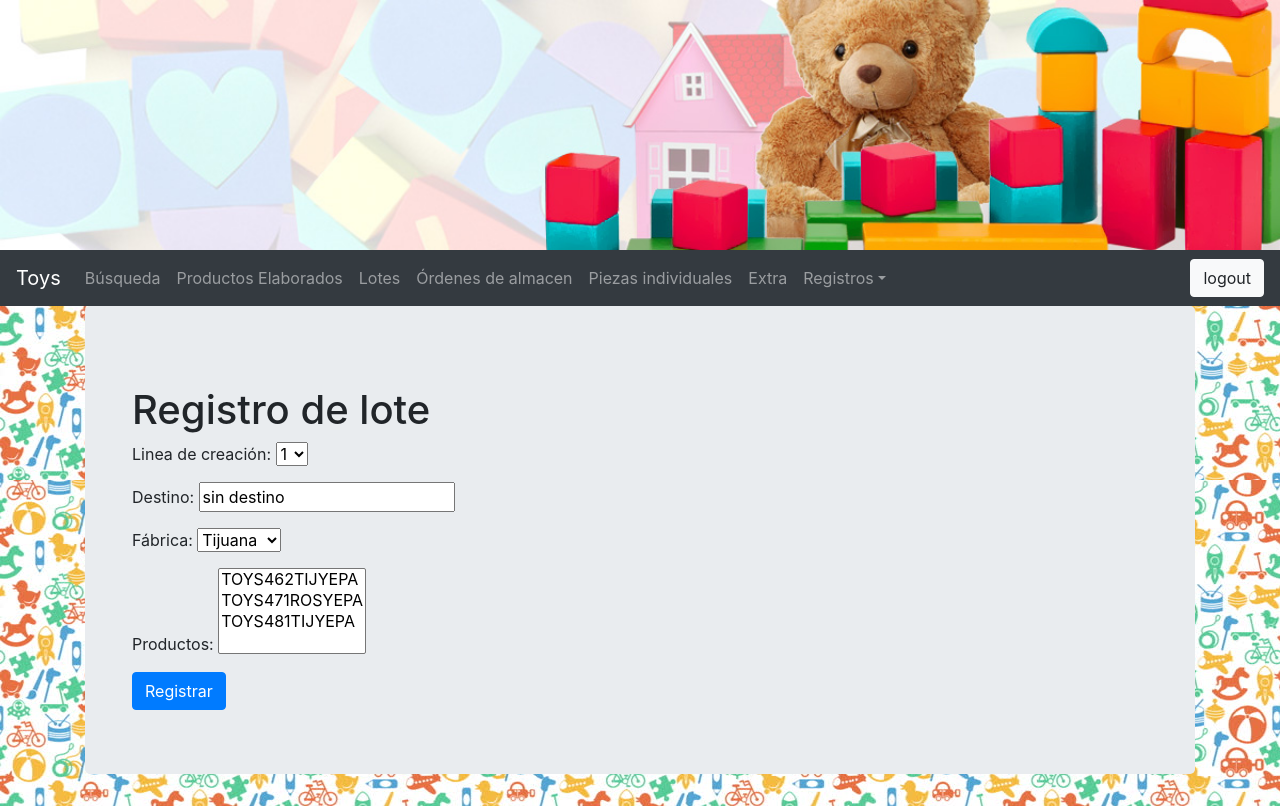
After one commit to Angel-Cardoso/toys, a Django app: page /registrar_lote/ in a window 1280 px wide. The commit adds this page. Run offline with Django 3.2, Linux system fonts and the light colour scheme; a user stored in the database is signed in; data comes from the database, SQL or seed files in the repository; both versions use the stored data as it was after the commit; some libraries are stand-ins or nearby versions.

Commit message:
login arreglado y buscador de etiquetas

```diff
--- a/reportes/forms.py
+++ b/reportes/forms.py
@@ -1,5 +1,5 @@
 from django import forms
-from .models import Productos_indiv, Productos_gral, Areas, Lineas
+from .models import Productos_indiv, Productos_gral, Areas, Lineas, Lotes
 from .models import Piezas_gral, Piezas_indiv, Jefe_area, Jefe_linea, Orden_almacen
 
 
@@ -48,3 +48,8 @@ class FormRegOrden_almacen(forms.ModelForm):
 	class Meta:
 		model = Orden_almacen
 		fields = ["user", "jefe_linea", "estado", "piezas"]
+
+class FormRegLote(forms.ModelForm):
+	class Meta:
+		model = Lotes
+		fields = ["linea", "destino", "fabrica", "productos"]
--- a/reportes/models.py
+++ b/reportes/models.py
@@ -1,6 +1,5 @@
 from django.db import models
 from django.conf import settings
-
 
 
 
@@ -93,7 +92,6 @@ class Productos_indiv(models.Model):
 		return etiqueta
 	# YEP para productos aprobados, NOPE para no aprobados
 	etiqueta = property(_get_etiqueta)
-	prueba = str(property(_get_etiqueta))
 	piezas = models.ManyToManyField(Piezas_indiv, blank = True)
 	def _get_estado(self):
 		if self.calificacion <= 20:
@@ -102,6 +100,8 @@ class Productos_indiv(models.Model):
 			estado = True
 		return estado
 	estado = property(_get_estado)
+	prueba_estado = models.CharField(max_length = 10, blank = True)
+	prueba = models.CharField(max_length = 20, blank = True)
 	fecha_registro = models.DateTimeField(auto_now_add = True)
 	def __str__(self):
 		return str(self.etiqueta)
@@ -190,7 +190,7 @@ class Lotes(models.Model):
 		return etiqueta
 	# YEP para productos aprobados, NOPE para no aprobados
 	etiqueta = property(_get_etiqueta)
-	productos = models.ManyToManyField(Productos_indiv, blank=True, limit_choices_to={})
+	productos = models.ManyToManyField(Productos_indiv, blank=True, limit_choices_to={'prueba_estado': 'aprobado'})
 	fecha_registro = models.DateTimeField(auto_now_add = True)
 	def __str__(self):
 		return str(self.id)
--- a/reportes/templates/base.html
+++ b/reportes/templates/base.html
@@ -33,7 +33,7 @@
     <div class="collapse navbar-collapse" id="navbarNavDropdown">
       <ul class="navbar-nav">
         <li class="nav-item">
-          <a class="nav-link" href="#">Principal<span class="sr-only">(current)</span></a>
+          <a class="nav-link" href="{% url 'buscador_etiquetas_view' %}">Búsqueda<span class="sr-only">(current)</span></a>
         </li>
         <!-- <li class="nav-item">
           <a class="nav-link" href="#">Calendario</a>
@@ -68,13 +68,14 @@
           <div class="dropdown-menu" aria-labelledy="navbarNavDropdownMenuLink3">
             <a class="dropdown-item" href="{% url 'registrar_piezas_gral_views'%}">Registro general de pieza</a>
             <a class="dropdown-item" href="{% url 'registrar_productos_gral_views'%}">Registro general de producto</a>
-            <a class="dropdown-item" href="{% url 'registrar_productos_indiv_views'%}">Registro de producto</a>
+            <a class="dropdown-item" href="{% url 'create_producto_indiv_view'%}">Registro de producto</a>
             <a class="dropdown-item" href="{% url 'registrar_area_views'%}">Registrar Area</a>
             <a class="dropdown-item" href="{% url 'registrar_linea_views'%}">Registro Linea</a>
             <a class="dropdown-item" href="{% url 'registrar_piezas_indiv_views'%}">Registro de piezas</a>
             <a class="dropdown-item" href="{% url 'registrar_jefe_area_views'%}">Registro de jefe de area</a>
             <a class="dropdown-item" href="{% url 'registrar_jefe_linea_views'%}">Registro de jefe de linea</a>
             <a class="dropdown-item" href="{% url 'registrar_orden_almacen_views'%}">Registro de Orden de Almacen</a>
+            <a class="dropdown-item" href="{% url 'registrar_lote_views'%}">Registrar Lote</a>
           </div>
         </li>
         <!-- Dropdown de reportes o algo asi... meh -->
@@ -100,6 +101,13 @@
         </li> -->
       </ul>
    </div>
+   <div class="text-right">
+    <form method="POST" action="{% url 'logout_view'%}">
+      {% csrf_token %}
+      <input type="submit" class="btn btn-light" value = "logout">
+    </form>
+
+   </div>
   </nav>
     {% block content %}
 
--- a/reportes/templates/reportes/buscador_etiquetas.html
+++ b/reportes/templates/reportes/buscador_etiquetas.html
@@ -20,7 +20,7 @@
 			<tr>
 				<td>{{ j.nombre_producto }} </td>
 				<td>{{ j.etiqueta }}</td>
-				<td><a href="#" class="btn btn-dark">Detalle</a></td>
+				<td><a href="{% url 'detalle_producto_indiv_view' j.id%}" class="btn btn-dark">Detalle</a></td>
 			</tr>
 		{% endfor %}
 	</table>
--- /dev/null
+++ b/reportes/templates/reportes/registrar_lote.html
@@ -0,0 +1,22 @@
+{% extends 'base.html' %}
+
+{% block title %} Registro de orden de almacen {% endblock %}
+
+{% block content %}
+<section class="container">
+	<div class="jumbotron">
+	<form method="post">
+		<section class="container mt-3">
+			{% csrf_token %}
+			<h1>Registro de lote</h1>
+			<p>Linea de creación: {{form.linea}}</p>
+			<p>Destino: {{form.destino}}</p>
+			<p>Fábrica: {{form.fabrica}}</p>
+			<p>Productos: {{form.productos}}</p>
+			<button type="submit" class="btn btn-primary">Registrar</button>
+		</section>
+	</form>
+</div>
+</section>
+	{{message}}
+{% endblock %}
--- a/reportes/urls.py
+++ b/reportes/urls.py
@@ -6,26 +6,30 @@ urlpatterns = [
 
 	path('index/', views.index, name='index_view'),
 	path('', views.login_user, name='login_view'),
-	path('busqueda/', views.buscador_etiquetas.as_view(), name='buscador_etiquetas_view'),
-	path('producto_indiv_list/', views.producto_indiv_list.as_view(), name='producto_indiv_list_view'),
-	path('lote_list/', views.lote_list.as_view(), name='lote_list_view'),
-	path('orden_almacen_list/', views.orden_almacen_list.as_view(), name='orden_almacen_list_view'),
-	path('piezas_indiv_list/', views.piezas_indiv_list.as_view(), name='piezas_indiv_list_view'),
+	path('logout', views.logout_user, name = 'logout_view'),
+	path('busqueda/', views.buscador_etiquetas, name='buscador_etiquetas_view'),
+	path('producto_indiv_list/', views.producto_indiv_list, name='producto_indiv_list_view'),
+	path('lote_list/', views.lote_list, name='lote_list_view'),
+	path('orden_almacen_list/', views.orden_almacen_list, name='orden_almacen_list_view'),
+	path('piezas_indiv_list/', views.piezas_indiv_list, name='piezas_indiv_list_view'),
 
 	# Detalles
-	path('detalle_producto_indiv/<int:pk>', views.detalle_producto_indiv.as_view(), name = 'detalle_producto_indiv_view'),
-	path('detalle_lote/<int:pk>', views.detalle_lote.as_view(), name = 'detalle_lote_view'),
-	path('detalle_orden_almacen/<int:pk>', views.detalle_orden_almacen.as_view(), name = 'detalle_orden_almacen_view'),
+	path('detalle_producto_indiv/<int:id>', views.detalle_producto_indiv, name = 'detalle_producto_indiv_view'),
+	path('detalle_lote/<int:id>', views.detalle_lote, name = 'detalle_lote_view'),
+	path('detalle_orden_almacen/<int:id>', views.detalle_orden_almacen, name = 'detalle_orden_almacen_view'),
 
+	# Pruebas y cosas locas
+	path('create_producto_indiv/', views.create_producto_indiv, name='create_producto_indiv_view'),
 
 	# Formularios
-	path('registrar_productos_indiv/', views.registrar_productos_indiv.as_view(), name ='registrar_productos_indiv_views'),
-	path('registrar_productos_gral/', views.registrar_productos_gral.as_view(), name ='registrar_productos_gral_views'),
-	path('registrar_linea/', views.registrar_linea.as_view(), name ='registrar_linea_views'),
-	path('registrar_area/', views.registrar_area.as_view(), name ='registrar_area_views'),
-	path('registrar_piezas_gral/', views.registrar_piezas_gral.as_view(), name ='registrar_piezas_gral_views'),
-	path('registrar_piezas_indiv/', views.registrar_piezas_indiv.as_view(), name ='registrar_piezas_indiv_views'),
-	path('registrar_jefe_linea/', views.registrar_jefe_linea.as_view(), name ='registrar_jefe_linea_views'),
-	path('registrar_jefe_area/', views.registrar_jefe_area.as_view(), name ='registrar_jefe_area_views'),
-	path('registrar_orden_almacen/', views.registrar_orden_almacen.as_view(), name ='registrar_orden_almacen_views'),
+	#path('registrar_productos_indiv/', views.registrar_productos_indiv.as_view(), name ='registrar_productos_indiv_views'),
+	path('registrar_productos_gral/', views.registrar_productos_gral, name ='registrar_productos_gral_views'),
+	path('registrar_lote/', views.registrar_lote, name ='registrar_lote_views'),
+	path('registrar_linea/', views.registrar_linea, name ='registrar_linea_views'),
+	path('registrar_area/', views.registrar_area, name ='registrar_area_views'),
+	path('registrar_piezas_gral/', views.registrar_piezas_gral, name ='registrar_piezas_gral_views'),
+	path('registrar_piezas_indiv/', views.registrar_piezas_indiv, name ='registrar_piezas_indiv_views'),
+	path('registrar_jefe_linea/', views.registrar_jefe_linea, name ='registrar_jefe_linea_views'),
+	path('registrar_jefe_area/', views.registrar_jefe_area, name ='registrar_jefe_area_views'),
+	path('registrar_orden_almacen/', views.registrar_orden_almacen, name ='registrar_orden_almacen_views'),
 ]
--- a/reportes/views.py
+++ b/reportes/views.py
@@ -1,18 +1,39 @@
-from django.shortcuts import render, get_object_or_404, HttpResponseRedirect
+from django.shortcuts import render, get_object_or_404, HttpResponseRedirect, redirect
 from django.views import generic
 from django.db.models import Q
 from django.contrib.auth import authenticate, login, logout
 from django.urls import reverse
+from django.contrib.auth.decorators import login_required
 from .models import Productos_indiv, Productos_gral, Areas, Lineas
 from .models import Lotes, Piezas_gral, Piezas_indiv
 from .models import Jefe_area, Jefe_linea, Orden_almacen
 # Formas
 from .forms import FormRegProductos_Indiv, FormRegProductos_gral, FormRegAreas, FormRegLineas
-from .forms import FormRegJefe_linea, FormRegJefe_area, FormRegOrden_almacen
+from .forms import FormRegJefe_linea, FormRegJefe_area, FormRegOrden_almacen, FormRegPiezas_indiv
+from .forms import FormRegPiezas_gral, FormRegLote
 
 # Create your views here.
+@login_required(login_url = "/")
 def index(request):
 	return render(request,'reportes/index.html',{})
+
+@login_required(login_url = "/")
+def create_producto_indiv(request):
+	if request.method == "POST":
+		form = FormRegProductos_Indiv(request.POST)
+		if form.is_valid():
+			post = form.save(commit =True)
+			if post.calificacion <= 20:
+				post.prueba_estado = "rechazado"
+			else:
+				post.prueba_estado = "aprobado"
+			post.prueba = post.etiqueta
+			post.save()
+			return redirect('detalle_producto_indiv_view', id =post.id)
+	else:
+		form = FormRegProductos_Indiv()
+	return render(request, "reportes/create_producto_indiv.html", {'form': form})
+
 
 def login_user(request):
 	context = {}
@@ -29,101 +50,168 @@ def login_user(request):
 	else:
 		return render(request,"reportes/login.html", context)
 
+def logout_user(request):
+	context = {}
+	if request.method == "POST":
+		logout(request)
+		return HttpResponseRedirect(reverse('login_view'))
+	return render(request, "reportes/login.html", context)
+
 # Detalles
-class detalle_orden_almacen(generic.DetailView):
- 	template_name = "reportes/detalle_orden_almacen.html"
- 	model = Orden_almacen
+@login_required(login_url = "/")
+def detalle_orden_almacen(request, id=1):
+	queryset = Orden_almacen.objects.get(id=id)
+	return render(request, "reportes/detalle_orden_almacen.html", {"object" : queryset})
 
-class detalle_producto_indiv(generic.DetailView):
- 	template_name = "reportes/detalle_producto_indiv.html"
- 	model = Productos_indiv
+@login_required(login_url = "/")
+def detalle_producto_indiv(request, id=1):
+	queryset = Productos_indiv.objects.get(id=id)
+	return render(request, "reportes/detalle_producto_indiv.html", {"object" : queryset})
 
-class buscador_etiquetas(generic.ListView):
-	template_name = "reportes/buscador_etiquetas.html"
-	queryset = Productos_indiv.objects.all()
+@login_required(login_url = "/")
+def buscador_etiquetas(request):
+	q = request.GET.get('q','')
+	querys = (Q(prueba__icontains=q))
 
-	def get_queryset(self, *args, **kwargs):
-	 	qs = Productos_indiv.objects.all()
-	 	print(self.request.GET)
-	 	query = self.request.GET.get("q",None)
-	 	if query is not None:
-	 		qs = qs.filter(Q(fabrica__icontains=query) | Q(nombre_producto__nombre_producto__icontains=query))
-	 	return qs
+	productos = Productos_indiv.objects.filter(querys)
+	return render(request, "reportes/buscador_etiquetas.html",{ "object_list" : productos})
 
-class detalle_lote(generic.DetailView):
- 	template_name = "reportes/detalle_lote.html"
- 	model = Lotes
+
+@login_required(login_url = "/")
+def detalle_lote(request, id=1):
+	queryset = Lotes.objects.get(id=id)
+	return render(request, "reportes/detalle_lote.html", {"object" : queryset})
 
 # Listas
-class orden_almacen_list(generic.ListView):
-	template_name = "reportes/orden_almacen_list.html"
-	model = Orden_almacen
+@login_required(login_url = "/")
+def orden_almacen_list(request):
+	queryset = Orden_almacen.objects.all()
+	return render(request, "reportes/orden_almacen_list.html",{ "object_list" : queryset})
 
-class producto_indiv_list(generic.ListView):
-	template_name = "reportes/productos_indiv.html"
-	model = Productos_indiv
+@login_required(login_url = "/")
+def producto_indiv_list(request):
+	queryset = Productos_indiv.objects.all()
+	return render(request, "reportes/productos_indiv.html",{ "object_list" : queryset})
 
-class lote_list(generic.ListView):
-	template_name = "reportes/lote_list.html"
-	model = Lotes
+	# template_name = "reportes/productos_indiv.html"
+	# model = Productos_indiv
 
-class piezas_indiv_list(generic.ListView):
-	template_name = "reportes/piezas_indiv_list.html"
-	model = Piezas_indiv
+@login_required(login_url = "/")
+def lote_list(request):
+	queryset = Lotes.objects.all()
+	return render(request, "reportes/lote_list.html",{ "object_list" : queryset})
+
+@login_required(login_url = "/")
+def piezas_indiv_list(request):
+	queryset = Piezas_indiv.objects.all()
+	return render(request, "reportes/piezas_indiv_list.html",{ "object_list" : queryset})
+
 
 # Formas
+@login_required(login_url = "/")
+def registrar_lote(request):
+	if request.method == "POST":
+		form = FormRegLote(request.POST)
+		if form.is_valid():
+			post = form.save(commit =True)
+			post.save()
+			return redirect('detalle_lote_view', id =post.id)
+	else:
+		form = FormRegLote()
+	return render(request, "reportes/registrar_lote.html", {'form': form})
 
-class registrar_productos_indiv(generic.CreateView):
-	template_name = "reportes/registrar_productos_indiv.html"
-	model = Productos_indiv
-	fields = ["nombre_producto", "linea", "resistencia", "presentacion",
-		"tamaño", "movilidad", "empaque", "fabrica", "piezas"]
-	success_url = "/index/"
+@login_required(login_url = "/")
+def registrar_productos_gral(request):
+	if request.method == "POST":
+		form = FormRegProductos_gral(request.POST)
+		if form.is_valid():
+			post = form.save(commit =True)
+			post.save()
+			return redirect('index_view')
+	else:
+		form = FormRegProductos_gral()
+	return render(request, "reportes/registrar_productos_gral.html", {'form': form})
 
-class registrar_productos_gral(generic.CreateView):
-	template_name = "reportes/registrar_productos_gral.html"
-	model = Productos_gral
-	fields = ["nombre_producto", "precio"]
-	success_url = "/index/"
+@login_required(login_url = "/")
+def registrar_area(request):
+	if request.method == "POST":
+		form = FormRegAreas(request.POST)
+		if form.is_valid():
+			post = form.save(commit =True)
+			post.save()
+			return redirect('index_view')
+	else:
+		form = FormRegAreas()
+	return render(request, "reportes/registrar_area.html", {'form': form})
 
-class registrar_area(generic.CreateView):
-	template_name = "reportes/registrar_area.html"
-	model = Areas
-	fields = ["nombre_area"]
-	success_url = "/index/"
+@login_required(login_url = "/")
+def registrar_linea(request):
+	if request.method == "POST":
+		form = FormRegLineas(request.POST)
+		if form.is_valid():
+			post = form.save(commit =True)
+			post.save()
+			return redirect('index_view')
+	else:
+		form = FormRegLineas()
+	return render(request, "reportes/registrar_linea.html", {'form': form})
 
-class registrar_linea(generic.CreateView):
-	template_name = "reportes/registrar_linea.html"
-	model = Lineas
-	fields = ["area"]
-	success_url = "/index/"
+@login_required(login_url = "/")
+def registrar_piezas_gral(request):
+	if request.method == "POST":
+		form = FormRegPiezas_gral(request.POST)
+		if form.is_valid():
+			post = form.save(commit =True)
+			post.save()
+			return redirect('index_view')
+	else:
+		form = FormRegPiezas_gral()
+	return render(request, "reportes/registrar_pieza_gral.html", {'form': form})
 
-class registrar_piezas_gral(generic.CreateView):
-	template_name = "reportes/registrar_pieza_gral.html"
-	model = Piezas_gral
-	fields = ["nombre_pieza", "proveedor", "precio"]
-	success_url = "/index/"
+@login_required(login_url = "/")
+def registrar_piezas_indiv(request):
+	if request.method == "POST":
+		form = FormRegPiezas_indiv(request.POST)
+		if form.is_valid():
+			post = form.save(commit =True)
+			post.save()
+			return redirect('index_view')
+	else:
+		form = FormRegPiezas_indiv()
+	return render(request, "reportes/registrar_pieza_indiv.html", {'form': form})
 
-class registrar_piezas_indiv(generic.CreateView):
-	template_name = "reportes/registrar_pieza_indiv.html"
-	model = Piezas_indiv
-	fields = ["nombre_pieza"]
-	success_url = "/index/"
+@login_required(login_url = "/")
+def registrar_jefe_linea(request):
+	if request.method == "POST":
+		form = FormRegJefe_linea(request.POST)
+		if form.is_valid():
+			post = form.save(commit =True)
+			post.save()
+			return redirect('index_view')
+	else:
+		form = FormRegJefe_linea()
+	return render(request, "reportes/registrar_jefe_linea.html", {'form': form})
 
-class registrar_jefe_linea(generic.CreateView):
-	template_name = "reportes/registrar_jefe_linea.html"
-	model = Jefe_linea
-	fields = ["user", "linea"]
-	success_url = "/index/"
+@login_required(login_url = "/")
+def registrar_jefe_area(request):
+	if request.method == "POST":
+		form = FormRegJefe_area(request.POST)
+		if form.is_valid():
+			post = form.save(commit =True)
+			post.save()
+			return redirect('index_view')
+	else:
+		form = FormRegJefe_area()
+	return render(request, "reportes/registrar_jefe_area.html", {'form': form})
 
-class registrar_jefe_area(generic.CreateView):
-	template_name = "reportes/registrar_jefe_area.html"
-	model = Jefe_area
-	fields = ["user", "area"]
-	success_url = "/index/"
-
-class registrar_orden_almacen(generic.CreateView):
-	template_name = "reportes/registrar_orden_almacen.html"
-	model = Orden_almacen
-	fields = ["user", "jefe_linea", "estado", "piezas"]
-	success_url = "/index/"
+@login_required(login_url = "/")
+def registrar_orden_almacen(request):
+	if request.method == "POST":
+		form = FormRegOrden_almacen(request.POST)
+		if form.is_valid():
+			post = form.save(commit =True)
+			post.save()
+			return redirect('index_view')
+	else:
+		form = FormRegOrden_almacen()
+	return render(request, "reportes/registrar_orden_almacen.html", {'form': form})
```
Also changed, not shown: reportes/templates/reportes/create_producto_indiv.html (added, +16 -0 lines), db.sqlite3, reportes/migrations/0015_productos_indiv_prueba.py (added), reportes/migrations/0016_remove_productos_indiv_prueba.py (added), reportes/migrations/0017_productos_indiv_prueba.py (added), reportes/migrations/0018_productos_indiv_prueba_estado.py (added), reportes/migrations/0019_auto_20181203_0249.py (added).
